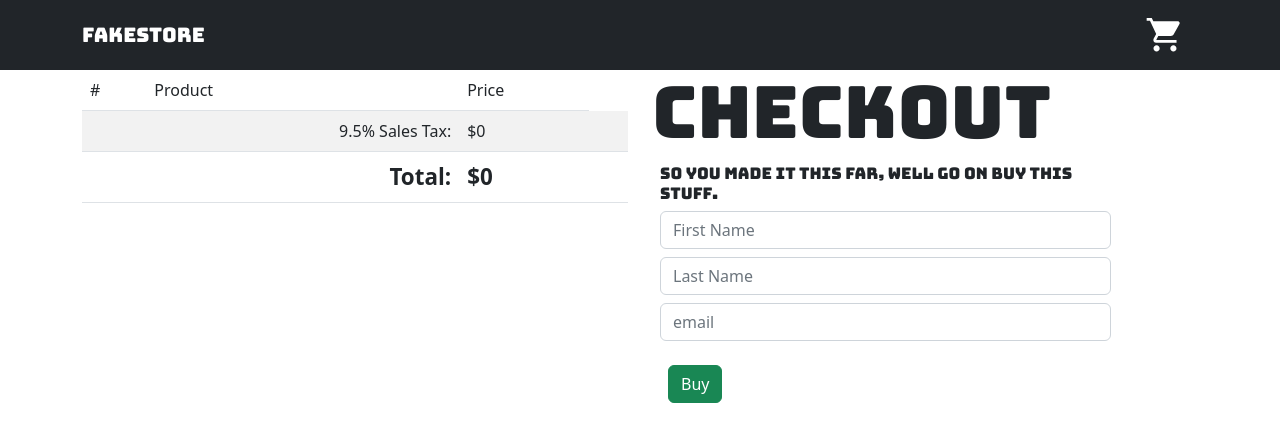
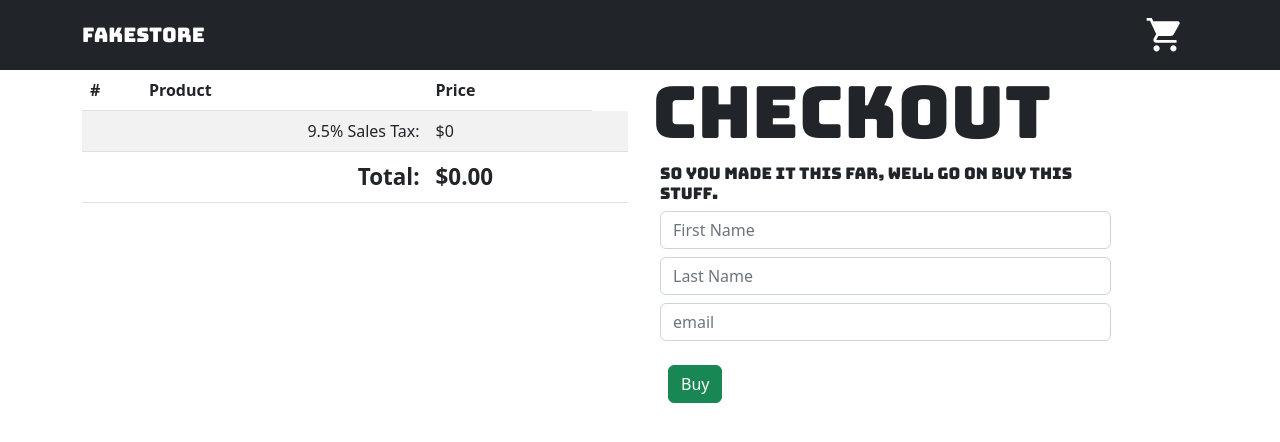
Before and after one commit to movarnell/fakestore, a React (Create React App) app: page /checkout in a window 1280 px wide. Shown: the top 442 px of the page. Built offline with nearby package versions, Linux system fonts and the light colour scheme.

Commit message:
Fixed orders to show tax formatted properly

```diff
--- a/src/App.css
+++ b/src/App.css
@@ -5,7 +5,7 @@ and defines specific styles for class selectors that are used in the HTML code.
 
 /* Set all properties to 0 for all elements */
 
- *{
+ {
 	margin: 0;
 	padding: 0;
 	border: 0;
--- a/src/Components/Checkout.js
+++ b/src/Components/Checkout.js
@@ -17,8 +17,10 @@ export default function Checkout({
 		const email = document.getElementById("email").value;
 		// create a new cart array to avoid modifying the original cart
 		const newCart = [...cart];
+		let totalTaxIncluded = costTotal * 1.095;
+		totalTaxIncluded = totalTaxIncluded.toFixed(2);
 		// call handleBuy function with the form input values, newCart, and costTotal
-		handleBuy(fname, lname, email, newCart, costTotal);
+		handleBuy(fname, lname, email, newCart, totalTaxIncluded);
 		// clear cart and costTotal
 		setCart([]);
 		setCostTotal(0);
@@ -63,7 +65,7 @@ export default function Checkout({
 								<tr>
 									<td></td>
 									<td className="alignRightTotal totalText">Total:</td>
-									<td className="totalText"> ${parseInt(costTotal * 1.095)}</td>
+									<td className="totalText"> ${parseInt(costTotal * 1.095).toFixed(2)}</td>
 									<td></td>
 								</tr>
 							</tbody>
```
